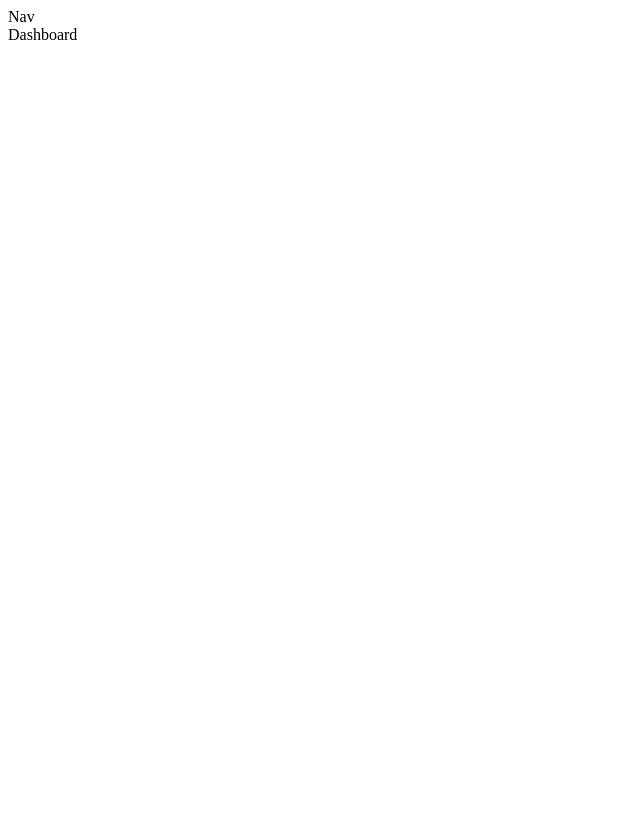
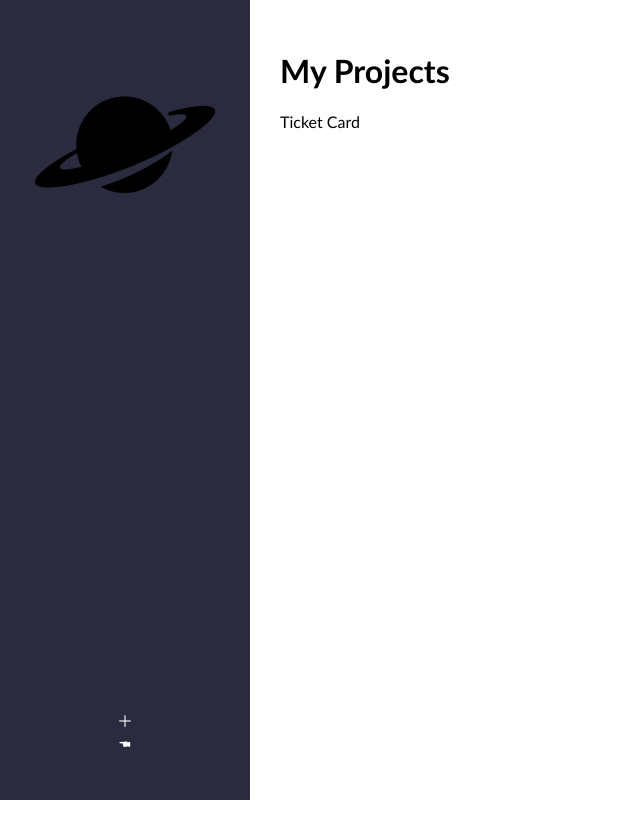
Before and after one commit to RvN-R/monday-clone, a React (Create React App) app in the folder monday-clone/: page / in a window 1280 px wide. Shown: the top 838 px of the page, without its empty margins (0-640 px from the left). Before the commit the page ends 800 px from the top, so only its background shows below. Built offline with nearby package versions, Linux system fonts and the light colour scheme.

Commit message:
Bug fix: repositoned Nav within BroweserRouter tags

```diff
--- a/monday-clone/src/App.js
+++ b/monday-clone/src/App.js
@@ -1,12 +1,14 @@
-import { BrowserRouter, Route, Routes } from 'react-router-dom'
+import { BrowserRouter, Route, Routes} from 'react-router-dom'
 import Nav from './components/nav'
 import Dashboard from './pages/dashboard'
 import TicketPage from './pages/ticketpage'
 const App = () => {
   return (
     <div className="app">
-      <Nav/>
+
+
       <BrowserRouter>
+        <Nav/>
         <Routes>
           <Route path='/' element={<Dashboard/>}/>
           <Route path='/ticket' element={<TicketPage/>}/>
@@ -19,4 +21,4 @@ const App = () => {
 
 export default App;
 
-// 16:49
+// 23.20
--- a/monday-clone/src/components/nav.js
+++ b/monday-clone/src/components/nav.js
@@ -1,6 +1,25 @@
+import logo from '../images/saturnicon.png'
+import { useNavigate } from 'react-router-dom'
+
 const Nav = () => {
+
+    const navigate = useNavigate();
+
     return (
-        <div>Nav</div>
+        <nav>
+            <div className="logo-container">
+                <img src={logo} alt="logo"/>
+            </div>
+            <div className='controls-container'>
+                <div onClick={() => navigate('/ticket')}>＋</div>
+                <div onClick={() => navigate('/')}>🖜</div>
+            </div>
+
+        </nav>
+
     )
 }
 export default Nav
+
+// got to 27.50 in the video
+// onClick in the video simply doesn't work for me
--- a/monday-clone/src/index.css
+++ b/monday-clone/src/index.css
@@ -0,0 +1,49 @@
+html , body {
+    margin: 0;
+    padding: 0;
+    font-family: 'Trebuchet MS', 'Lucida Sans Unicode', 'Lucida Grande', 'Lucida Sans', Arial, sans-serif;
+}
+
+.app {
+    display: flex;
+}
+
+/* Nav */
+
+nav {
+    height: 100vh;
+    background-color: rgb(43, 43, 64);
+    color: white;
+    text-align: center;
+    display: flex;
+    flex-direction: column;
+    justify-content: space-between;
+}
+
+nav .logo-container,
+nav .controls-container{
+    padding: 48px 25px;
+    display: flex;
+    flex-direction: column;
+}
+
+.logo{
+    width: 30px;
+    color:white;
+}
+
+nav .icon {
+    color: white;
+}
+
+/*DashBoard*/
+
+.dashboard{
+    padding: 30px;
+    width: 100%;
+}
+
+.dashboard .ticket-container {
+    height: 88vh;
+    overflow: scroll;
+}
--- a/monday-clone/src/pages/dashboard.js
+++ b/monday-clone/src/pages/dashboard.js
@@ -1,6 +1,12 @@
+import TicketCard from '../components/ticketcard'
 const Dashboard = () => {
     return (
-        <div>Dashboard</div>
+        <div className="dashboard">
+            <h1>My Projects</h1>
+            <div className ="ticket-container">
+                <TicketCard/>
+            </div>
+        </div>
     )
 }
 export default Dashboard
```
Also changed, not shown: monday-clone/src/images/saturnicon.png (added).
